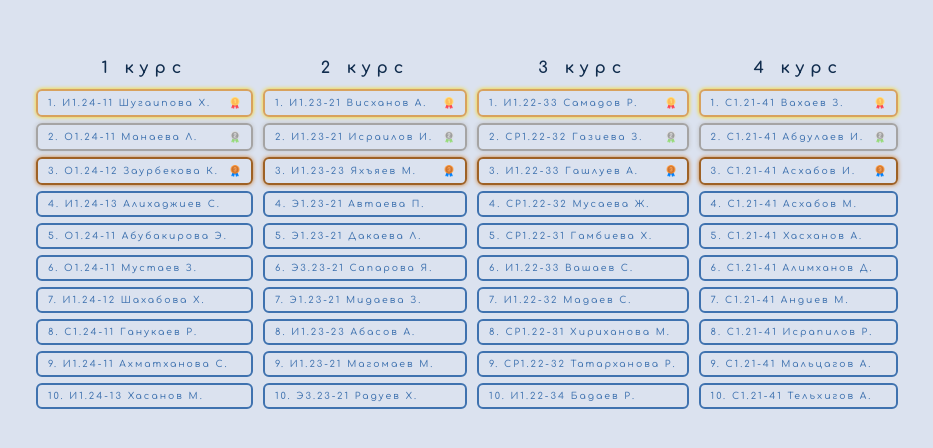
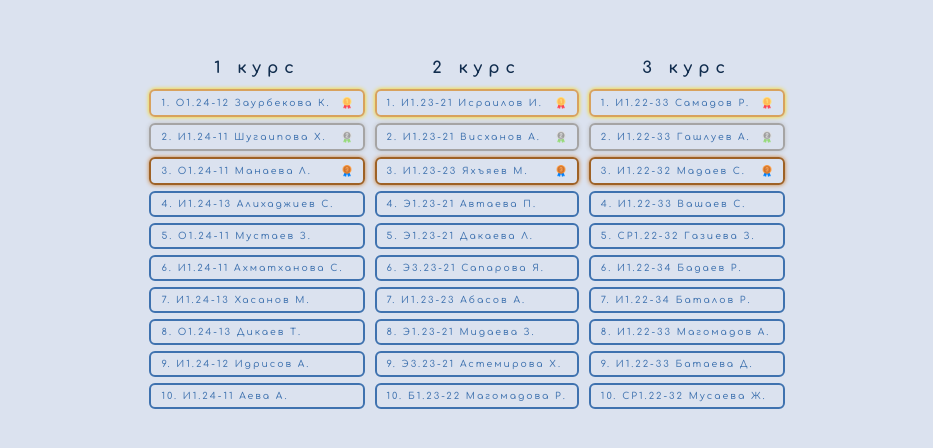
Before and after one commit to altairmsr/ggkit_dashboard, a React (Vite) app: page / in a window 1280 px wide. Shown: the part 166-614 px from the top of the page, without its empty margins (173-1106 px from the left). Built offline with nearby package versions, Linux system fonts and the light colour scheme.

Commit message:
UPD info 02.04.2025

```diff
--- a/src/data/course1.js
+++ b/src/data/course1.js
@@ -1,22 +1,22 @@
 const course1 = [
 	{
 		id: 0,
-		group: "И1.24-11",
-		name: "Шугаипова Х.",
+		group: "О1.24-12",
+		name: "Заурбекова К.",
 		img: "gold",
 		pos: "gold",
 	},
 	{
 		id: 1,
-		group: "О1.24-11",
-		name: "Манаева Л.",
+		group: "И1.24-11",
+		name: "Шугаипова Х.",
 		img: "silver",
 		pos: "silver",
 	},
 	{
 		id: 2,
-		group: "О1.24-12",
-		name: "Заурбекова К.",
+		group: "О1.24-11",
+		name: "Манаева Л.",
 		img: "bronze",
 		pos: "bronze",
 	},
@@ -29,37 +29,39 @@ const course1 = [
 	{
 		id: 4,
 		group: "О1.24-11",
-		name: "Абубакирова Э.",
+		name: "Мустаев З.",
+
 		pos: "regular",
 	},
 	{
 		id: 5,
-		group: "О1.24-11",
-		name: "Мустаев З.",
-		pos: "regular",
-	},
-	{
-		id: 6,
-		group: "И1.24-12",
-		name: "Шахабова Х.",
-		pos: "regular",
-	},
-	{
-		id: 7,
-		group: "С1.24-11",
-		name: "Ганукаев Р.",
-		pos: "regular",
-	},
-	{
-		id: 8,
 		group: "И1.24-11",
 		name: "Ахматханова С.",
 		pos: "regular",
 	},
 	{
-		id: 9,
+		id: 6,
 		group: "И1.24-13",
 		name: "Хасанов М.",
+
+		pos: "regular",
+	},
+	{
+		id: 7,
+		group: "О1.24-13",
+		name: "Дикаев Т.",
+		pos: "regular",
+	},
+	{
+		id: 8,
+		group: "И1.24-12",
+		name: "Идрисов А.",
+		pos: "regular",
+	},
+	{
+		id: 9,
+		group: "И1.24-11",
+		name: "Аева А.",
 		pos: "regular",
 	},
 ];
--- a/src/data/course2.js
+++ b/src/data/course2.js
@@ -2,15 +2,14 @@ const course2 = [
 	{
 		id: 0,
 		group: "И1.23-21",
-		name: "Висханов А.",
+		name: "Исраилов И.",
 		img: "gold",
 		pos: "gold",
 	},
 	{
 		id: 1,
 		group: "И1.23-21",
-		name: "Исраилов И.",
-
+		name: "Висханов А.",
 		img: "silver",
 		pos: "silver",
 	},
@@ -41,26 +40,26 @@ const course2 = [
 	},
 	{
 		id: 6,
+		group: "И1.23-23",
+		name: "Абасов А.",
+		pos: "regular",
+	},
+	{
+		id: 7,
 		group: "Э1.23-21",
 		name: "Мидаева З.",
 		pos: "regular",
 	},
 	{
-		id: 7,
-		group: "И1.23-23",
-		name: "Абасов А.",
-		pos: "regular",
-	},
-	{
 		id: 8,
-		group: "И1.23-21",
-		name: "Магомаев М.",
+		group: "Э3.23-21",
+		name: "Астемирова Х.",
 		pos: "regular",
 	},
 	{
 		id: 9,
-		group: "Э3.23-21",
-		name: "Радуев Х.",
+		group: "Б1.23-22",
+		name: "Магомадова Р.",
 		pos: "regular",
 	},
 ];
--- a/src/data/course3.js
+++ b/src/data/course3.js
@@ -8,59 +8,58 @@ const course3 = [
 	},
 	{
 		id: 1,
-		group: "СР1.22-32",
-		name: "Газиева З.",
+		group: "И1.22-33",
+		name: "Гашлуев А.",
 		img: "silver",
 		pos: "silver",
 	},
 	{
 		id: 2,
-		group: "И1.22-33",
-		name: "Гашлуев А.",
+		group: "И1.22-32",
+		name: "Мадаев С.",
 		img: "bronze",
 		pos: "bronze",
 	},
 	{
 		id: 3,
-		group: "СР1.22-32",
-		name: "Мусаева Ж.",
-		pos: "regular",
-	},
-	{
-		id: 4,
-		group: "СР1.22-31",
-		name: "Гамбиева Х.",
-		pos: "regular",
-	},
-	{
-		id: 5,
 		group: "И1.22-33",
 		name: "Вашаев С.",
 		pos: "regular",
 	},
 	{
+		id: 4,
+		group: "СР1.22-32",
+		name: "Газиева З.",
+		pos: "regular",
+	},
+	{
+		id: 5,
+		group: "И1.22-34",
+		name: "Бадаев Р.",
+		pos: "regular",
+	},
+	{
 		id: 6,
-		group: "И1.22-32",
-		name: "Мадаев С.",
+		group: "И1.22-34",
+		name: "Баталов Р.",
 		pos: "regular",
 	},
 	{
 		id: 7,
-		group: "СР1.22-31",
-		name: "Хириханова М.",
+		group: "И1.22-33",
+		name: "Магомадов А.",
 		pos: "regular",
 	},
 	{
 		id: 8,
-		group: "СР1.22-32",
-		name: "Татарханова Р.",
+		group: "И1.22-33",
+		name: "Батаева Д.",
 		pos: "regular",
 	},
 	{
 		id: 9,
-
-		group: "И1.22-34",
-		name: "Бадаев Р.",
+		group: "СР1.22-32",
+		name: "Мусаева Ж.",
 		pos: "regular",
 	},
 ];
--- a/src/data/groupList.js
+++ b/src/data/groupList.js
@@ -1,30 +1,30 @@
 const groupList = [
 	{
 		id: 0,
-		group: "О6.24-11",
+		group: "Э1.23-21",
 		img: "gold",
 		pos: "gold",
 	},
 	{
 		id: 1,
-		group: "Э1.23-21",
+		group: "О6.24-11",
 		img: "silver",
 		pos: "silver",
 	},
 	{
 		id: 2,
-		group: "О5.24-12",
+		group: "О5.24-11",
 		img: "bronze",
 		pos: "bronze",
 	},
 	{
 		id: 3,
-		group: "О5.24-11",
+		group: "О5.24-12",
 		pos: "regular",
 	},
 	{
 		id: 4,
-		group: "И1.23-21",
+		group: "Б1.23-22",
 		pos: "regular",
 	},
 ];
--- a/src/pages/Courses_12.jsx
+++ b/src/pages/Courses_12.jsx
@@ -48,19 +48,6 @@ const Courses_12 = () => {
 						/>
 					))}
 				</div>
-				<div className="top">
-					<h3>4 курс</h3>
-					{course4.map((el) => (
-						<ListElement
-							key={el.id}
-							id={el.id}
-							group={el.group}
-							name={el.name}
-							img={el.img}
-							pos={el.pos}
-						/>
-					))}
-				</div>
 			</div>
 		</div>
 	);
```
